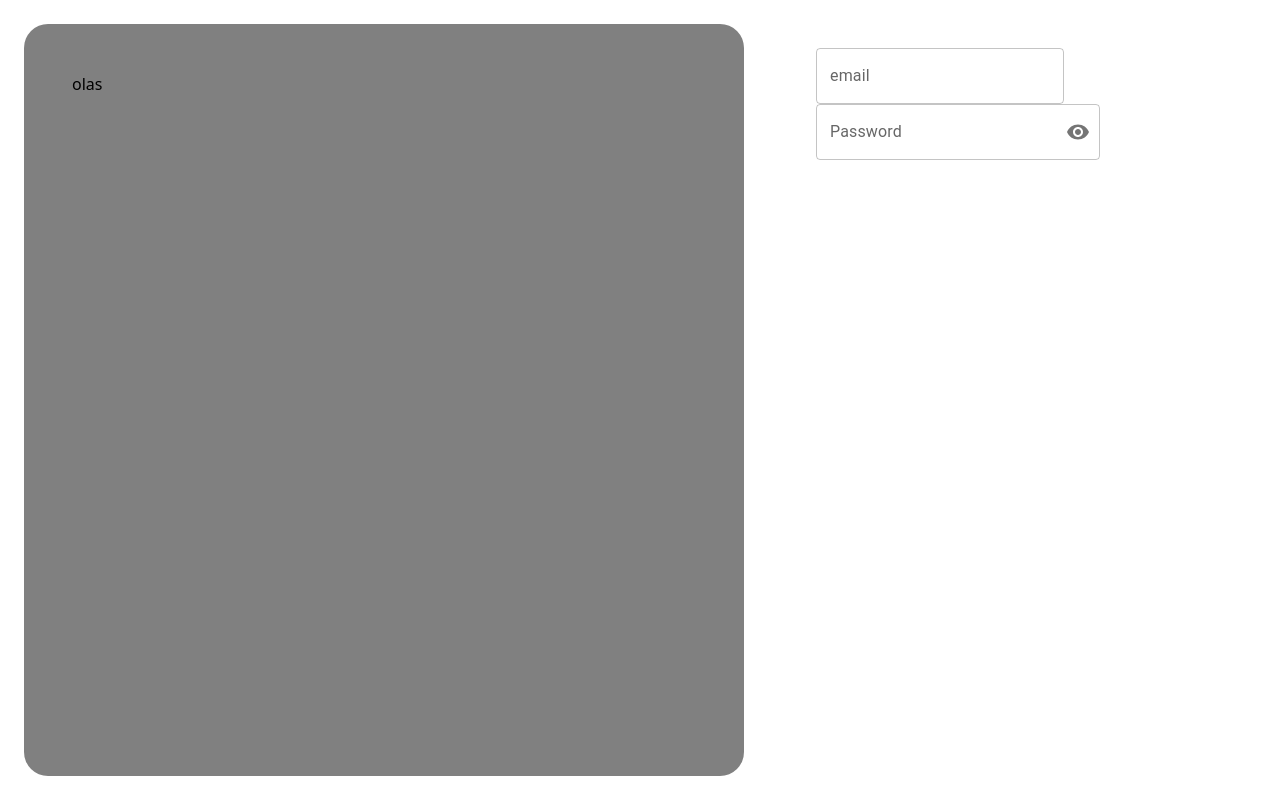
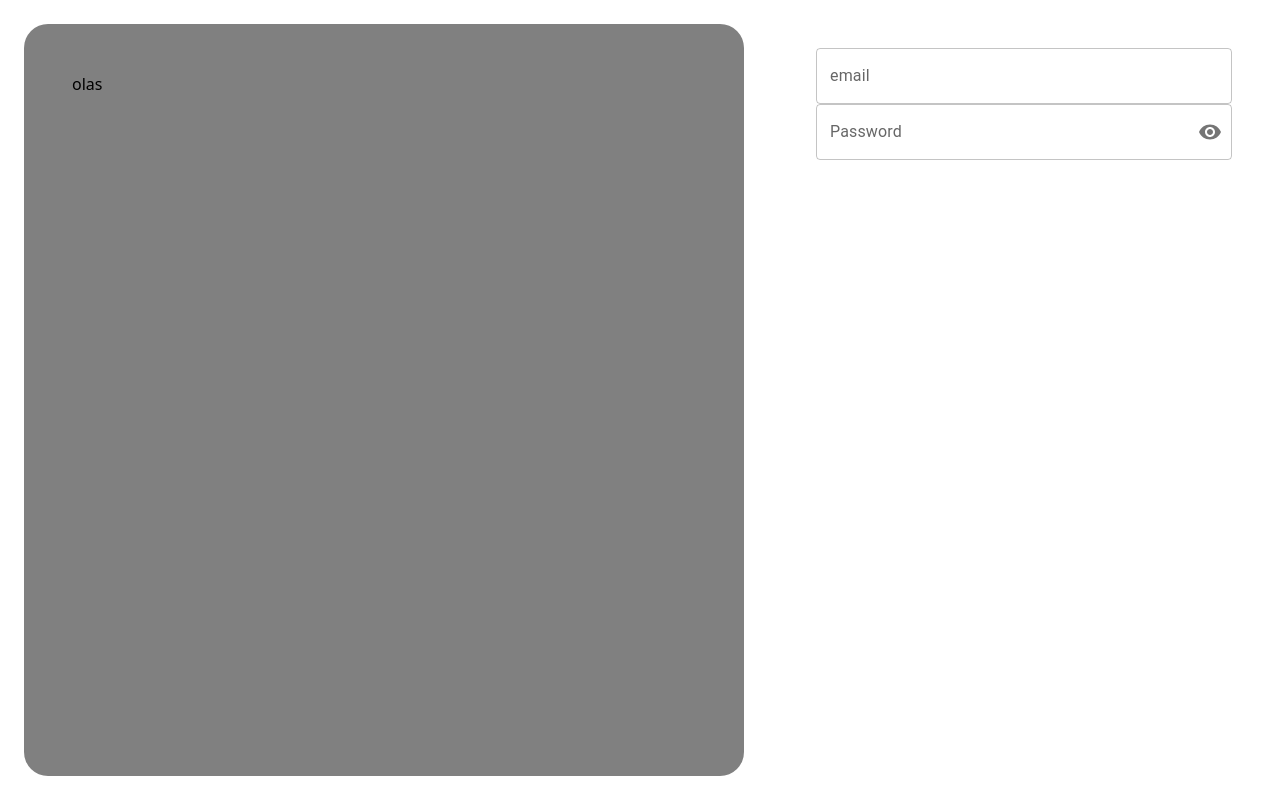
Before and after one commit to RickBm400/next-people-dictionary, a Next.js app: page /login in a window 1280 px wide. Built offline with nearby package versions, Linux system fonts and the light colour scheme.

Commit message:
style: login css

```diff
--- a/app/globalComponents/textField.tsx
+++ b/app/globalComponents/textField.tsx
@@ -4,6 +4,7 @@ import {
   InputAdornment,
   IconButton,
 } from "@mui/material";
+import { inter, michroma } from "@/utils/font";
 import { Visibility, VisibilityOff } from "@mui/icons-material";
 import React, { useState } from "react";
 
@@ -63,7 +64,7 @@ export default function TextFieldComp({
   const [passwordEye, setPasswordEye] = useState(false);
 
   return (
-    <FormControl variant={`${variant}`}>
+    <FormControl variant={`${variant}`} fullWidth>
       <TextField
         id={`outline-adornment-${label}`}
         type={passwordEye ? `${type}` : ""}
--- a/app/login/login.sass
+++ b/app/login/login.sass
@@ -1,3 +1,11 @@
+@mixin corners()
+    content: ''
+    width: 40px
+    height: 40px
+    background-color: transparent
+    position: absolute
+    box-shadow: -16px 16px 0 #ffffff
+
 .login
     padding-inline: 128px
     padding-block: 64px
@@ -6,7 +14,26 @@
         &-background
             border-radius: 24px
             padding: 48px
+            position: relative
             background-color: gray
+            &-title
+                background-color: white
+                padding: 0 60px 0 0
+                font-size: 7rem
+                position: absolute
+                bottom: 0px
+                left: 0px
+                border-top-right-radius: 24px
+                .corner-1
+                    @include corners()
+                    top: -40px
+                    left: 0
+                    border-bottom-left-radius: 24px
+                .corner-2
+                    @include corners()
+                    right: -40px
+                    bottom: 0
+                    border-bottom-left-radius: 24px
     &__form
         &-div
             padding: 48px
```
